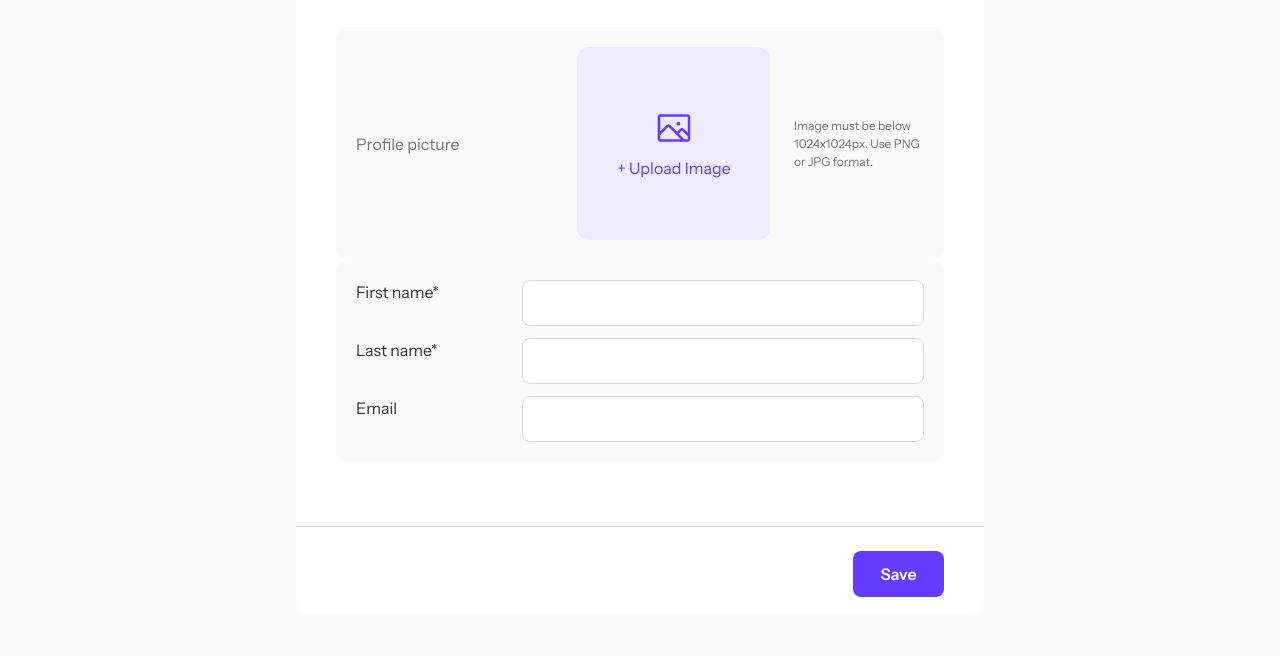
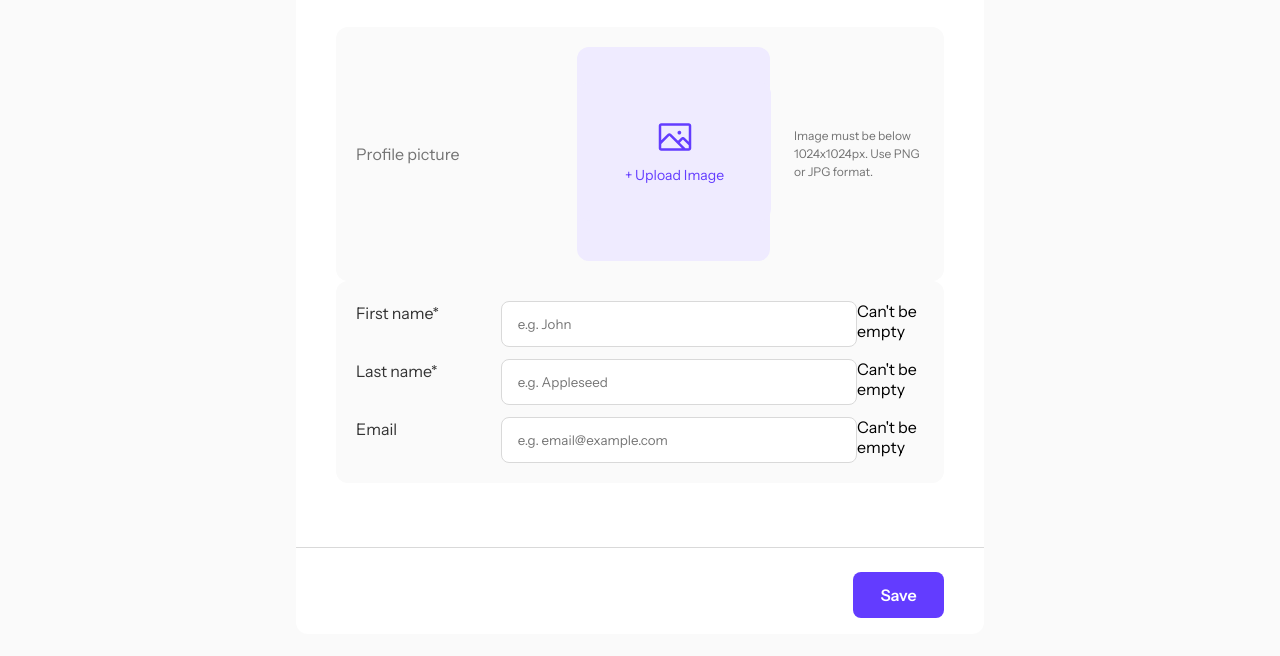
Before and after one commit to LukaJanelidze/link-sharing-app, a plain HTML site: page pages/Profile/profile.html in a window 1280 px wide. Shown: the part 242-898 px from the top of the page. Drawn offline with Linux system fonts and the light colour scheme.

Commit message:
feat: add for input span element

```diff
--- a/pages/Profile/profile.css
+++ b/pages/Profile/profile.css
@@ -121,18 +121,27 @@ section {
 
 .svg-size {
   display: flex;
+  cursor: pointer;
   flex-direction: column;
   justify-content: center;
   align-items: center;
   width: 193px;
   gap: 8px;
-  padding: 61px 38px 60px 39px;
+  padding: 35px 38px 35px 39px;
   border-radius: 12px;
   background: var(--light-purple, #efebff);
+  position: relative;
 }
+
+.upload-input {
+  display: none;
+}
+
 .upload {
+  font-size: 14px;
   color: var(--purple, #633cff);
 }
+
 .svg-text {
   font-size: 12px;
 }
--- a/pages/Profile/profile.html
+++ b/pages/Profile/profile.html
@@ -64,6 +64,8 @@
               <p>Profile picture</p>
               <div class="svg-box">
                 <div class="svg-size">
+                  <input type="file" id="image-upload" class="upload-input" />
+                  <label for="image-upload" class="svg-size">
                     <svg
                       xmlns="http://www.w3.org/2000/svg"
                       width="40"
@@ -77,7 +79,9 @@
                       />
                     </svg>
                     <p class="upload">+ Upload Image</p>
+                  </label>
                 </div>
+
                 <p class="svg-text">
                   Image must be below 1024x1024px. Use PNG or JPG format.
                 </p>
@@ -86,15 +90,38 @@
             <form>
               <div class="input-box">
                 <label for="first_name">First name*</label>
-                <input type="text" name="first_name" required />
+                <input
+                  type="text"
+                  name="first_name"
+                  placeholder="e.g. John"
+                  required
+                />
+                <span class="error-message" id="errorMessage"
+                  >Can't be empty</span
+                >
               </div>
               <div class="input-box">
                 <label for="last_name">Last name*</label>
-                <input type="text" name="last_name" required />
+                <input
+                  type="text"
+                  name="last_name"
+                  placeholder="e.g. Appleseed"
+                  required
+                />
+                <span class="error-message" id="errorMessage"
+                  >Can't be empty</span
+                >
               </div>
               <div class="input-box">
                 <label for="email">Email</label>
-                <input type="email" name="email" />
+                <input
+                  type="email"
+                  name="email"
+                  placeholder="e.g. email@example.com"
+                />
+                <span class="error-message" id="errorMessage"
+                  >Can't be empty</span
+                >
               </div>
             </form>
           </div>
@@ -106,4 +133,5 @@
       </section>
     </div>
   </body>
+  <script src="script.js"></script>
 </html>
```
Also changed, not shown: pages/Profile/script.js (added). Lines whose indentation alone changed are shown as unchanged.
